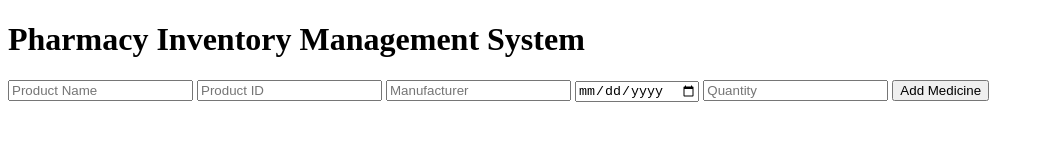
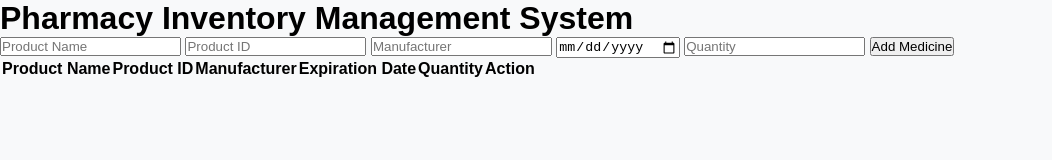
Before and after one commit to theresaatran/assignment_2, a plain HTML site: page html/index.html in a window 1280 px wide. Shown: the whole page, without its empty margins (0-1052 px from the left). Drawn offline with Linux system fonts and the light colour scheme.

Commit message:
Add basic css style

```diff
--- a/css/style.css
+++ b/css/style.css
@@ -0,0 +1,12 @@
+*{
+	margin: 0;
+	padding: 0;
+	box-sizing: border-box;
+}
+
+body {
+    font-family: Arial, sans-serif;
+    margin: 0;
+    padding: 0;
+    background-color: #f8f9fa;
+}
--- a/html/index.html
+++ b/html/index.html
@@ -18,6 +18,21 @@
             <input type="number" id="quantity" placeholder="Quantity" required>
             <button type="submit">Add Medicine</button>
         </form>
+        <div id="error-message"></div>
+        <table id="medicine-table">
+            <thead>
+                <tr>
+                    <th>Product Name</th>
+                    <th>Product ID</th>
+                    <th>Manufacturer</th>
+                    <th>Expiration Date</th>
+                    <th>Quantity</th>
+                    <th>Action</th>
+                </tr>
+            </thead>
+            <tbody id="medicine-list"></tbody>
+        </table>
+    </div>
 
 	<script src="../js/app.js"></script>
 </body>
```
